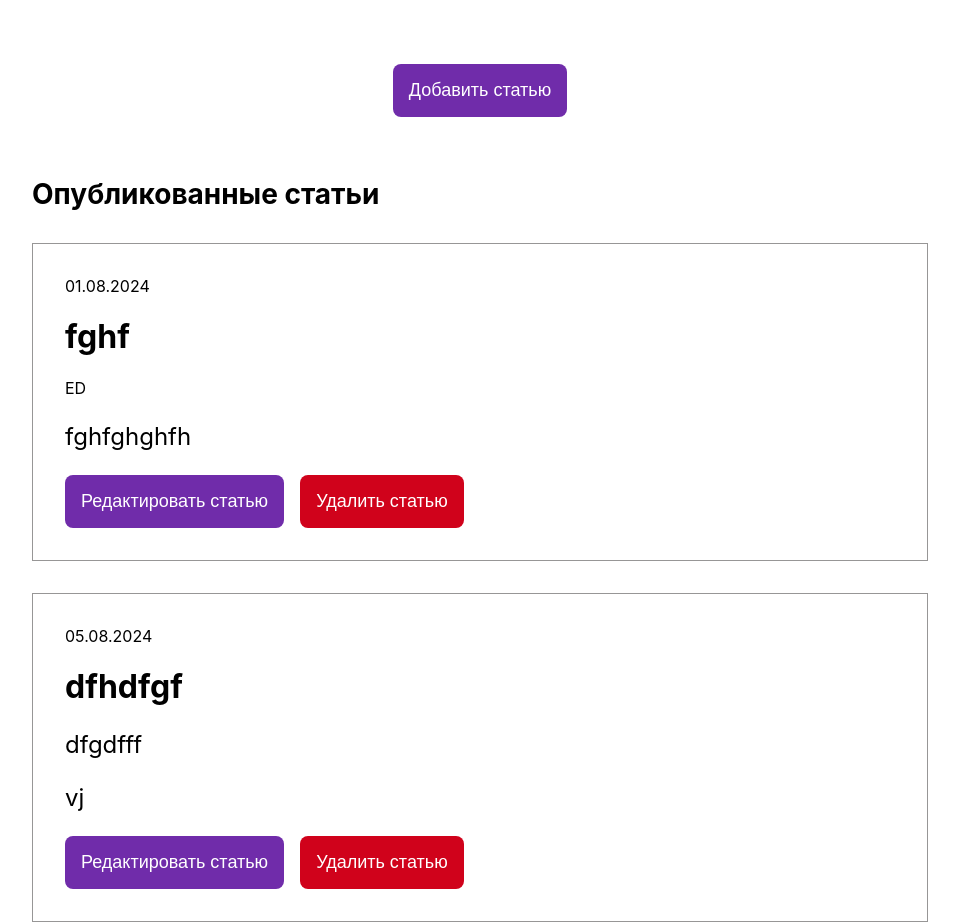
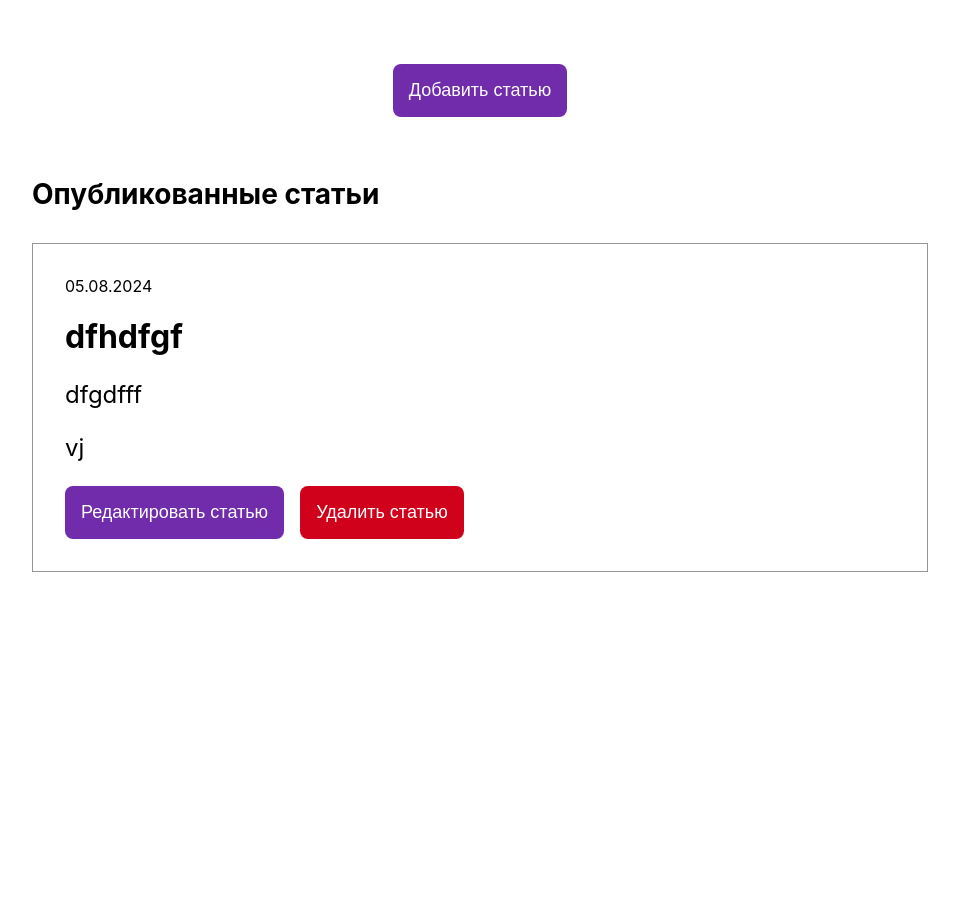
Before and after one commit to Dumacuk1993/test_auto_push, a React (Create React App) app: page / in a window 1280 px wide. Shown: the whole page, without its empty margins (160-1119 px from the left). After the commit the page ends 800 px from the top, so only its background shows below. Built offline with nearby package versions, Linux system fonts and the light colour scheme.

Commit message:
Auto-commit

```diff
--- a/src/data.js
+++ b/src/data.js
@@ -1,12 +1,4 @@
 const dataNews = [
-  {
-    "id": "3f0c24e6-b655-4bdb-b0a4-e3472ee7ae16",
-    "html_template": "<p>fghfghghfh</p>",
-    "date": "01.08.2024",
-    "logo": "ED",
-    "title": "fghf",
-    "image": "fghfgh"
-  },
   {
     "id": "33ccf861-d3ea-4511-b2d4-7f5506fb0893",
     "html_template": "<p>dfgdfff</p><p>vj</p>",
```
